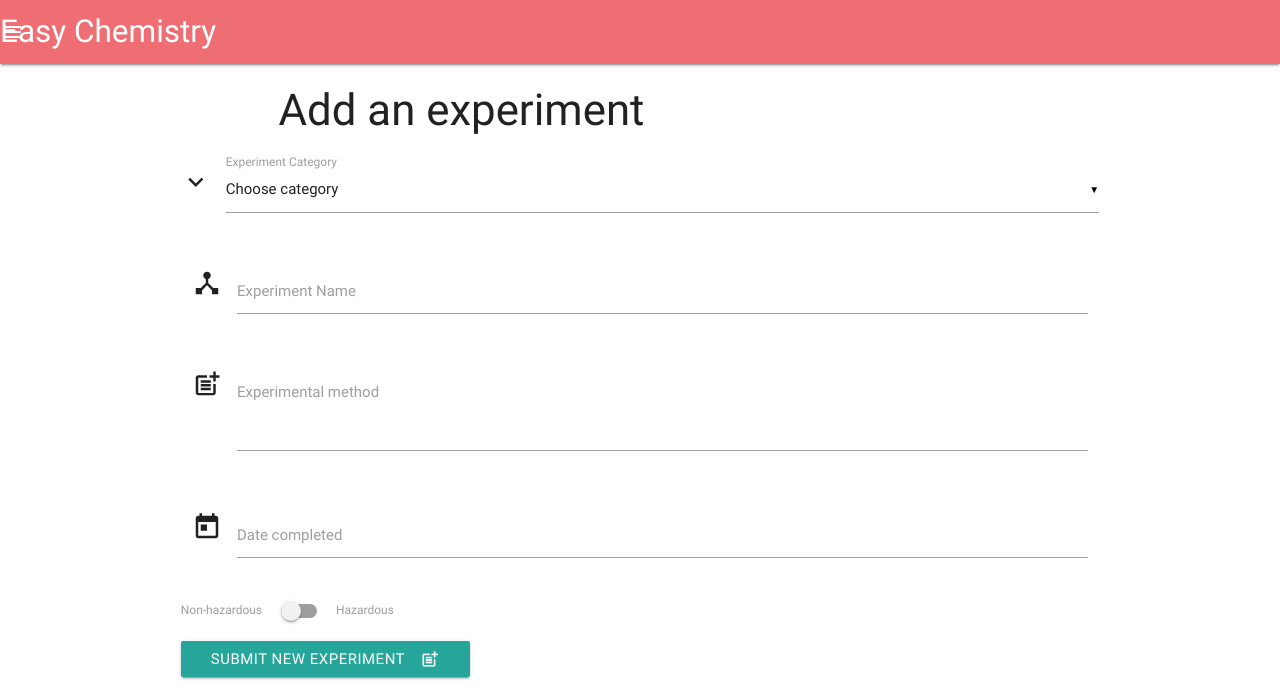
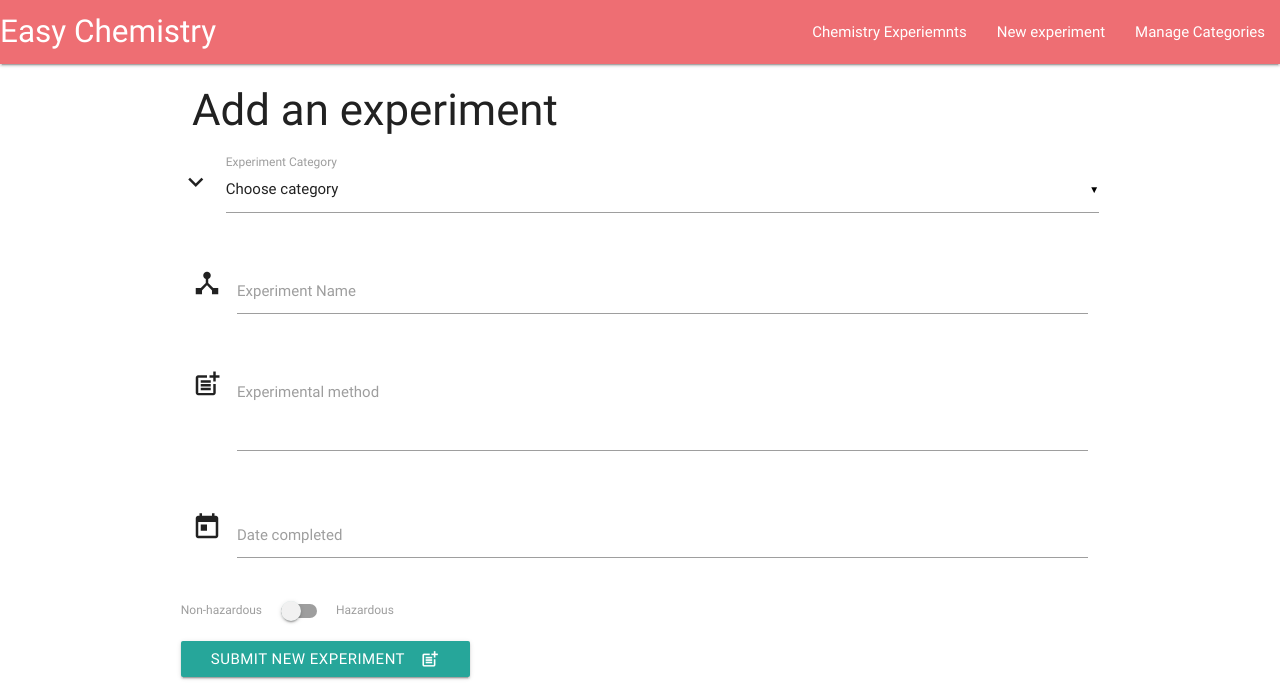
Before and after one commit to martynapacula/Project03, a Flask app: page /add_task in a window 1280 px wide. Shown: the top 696 px of the page. Run offline with Flask 2, Linux system fonts and the light colour scheme; data that the repository does not hold is empty; some libraries are stand-ins or nearby versions.

Commit message:
names added to the navbar

```diff
--- a/app.py
+++ b/app.py
@@ -42,7 +42,7 @@ def edit_task(task_id):
 def update_task(task_id):
     tasks = mongo.db.tasks
     tasks.update({'_id': ObjectId(task_id)},
-                 {
+    {
         'experiment_name': request.form.get('experiment_name'),
         'Category_name': request.form.get('Category_name'),
         'description': request.form.get('description'),
--- a/templates/base.html
+++ b/templates/base.html
@@ -16,17 +16,17 @@
 
 		<nav>
 			<div class="nav-wrapper">
-				<a href="#" class="brand-logo">Easy Chemistry</a>
-                <a href="#" data-target="mobile-demo" class="sidenav-trigger"><i class="material-icons">menu</i></a>
+				<a href="{{url_for('get_tasks')}}" class="brand-logo">Easy Chemistry</a>
+                <a href="#" data-activates="mobile-demo" class="button-collapse"><i class="material-icons">menu</i></a>
 				<ul id="nav-mobile" class="right hide-on-med-and-down">
-					<li><a href="sass.html">Sass</a></li>
-					<li><a href="badges.html">Components</a></li>
-					<li><a href="collapsible.html">JavaScript</a></li>
+					<li><a href="{{url_for('get_tasks')}}">Chemistry Experiemnts</a></li>
+					<li><a href="{{url_for('add_task')}}">New experiment</a></li>
+					<li><a href="{{url_for('get_categories')}}">Manage Categories</a></li>
 				</ul>
 				<ul class="sidenav" id="mobile-demo">
-					<li><a href="sass.html">Sass</a></li>
-					<li><a href="badges.html">Components</a></li>
-					<li><a href="collapsible.html">JavaScript</a></li>
+					<li><a href="{{url_for('get_tasks')}}">Chemistry Experiemnts</a></li>
+					<li><a href="{{url_for('add_task')}}">New experiment</a></li>
+					<li><a href="{{url_for('get_categories')}}">Manage Categories</a></li>
 				</ul>
 			</div>
 		</nav>
@@ -44,6 +44,7 @@
 		$(document).ready(function(){
             $('.collapsible').collapsible();
             $('select').material_select();
+             $(".button-collapse").sideNav();
         });
 
         $('.datepicker').pickadate({
```
